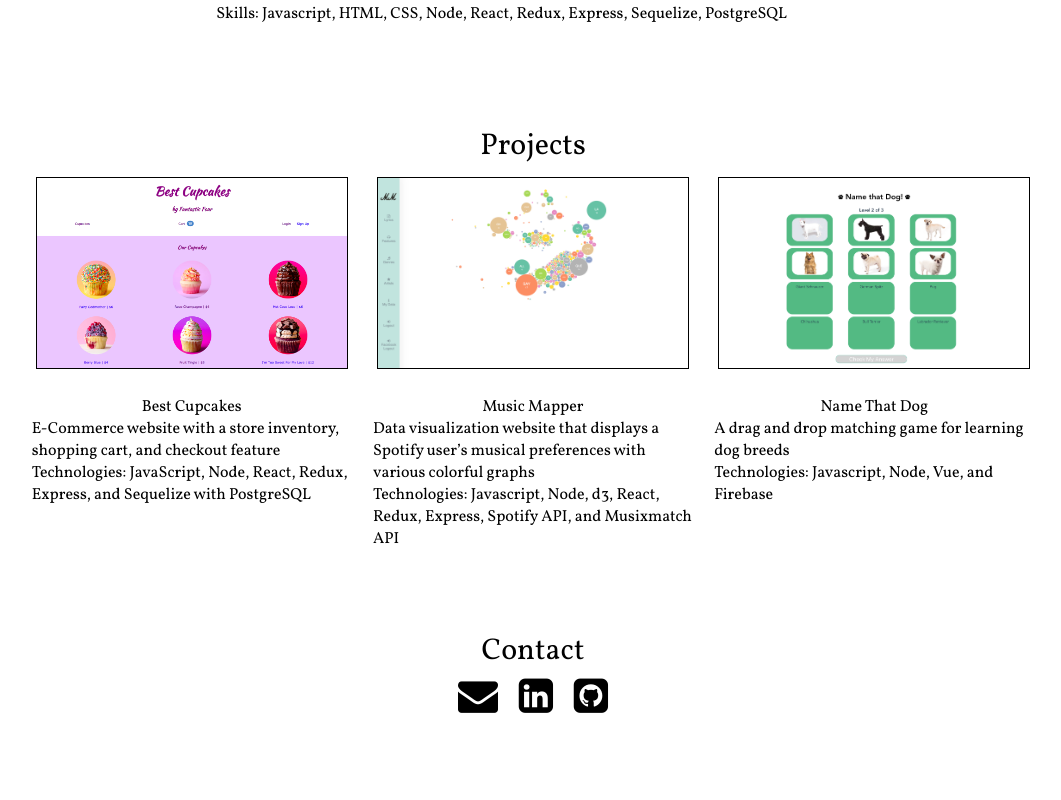
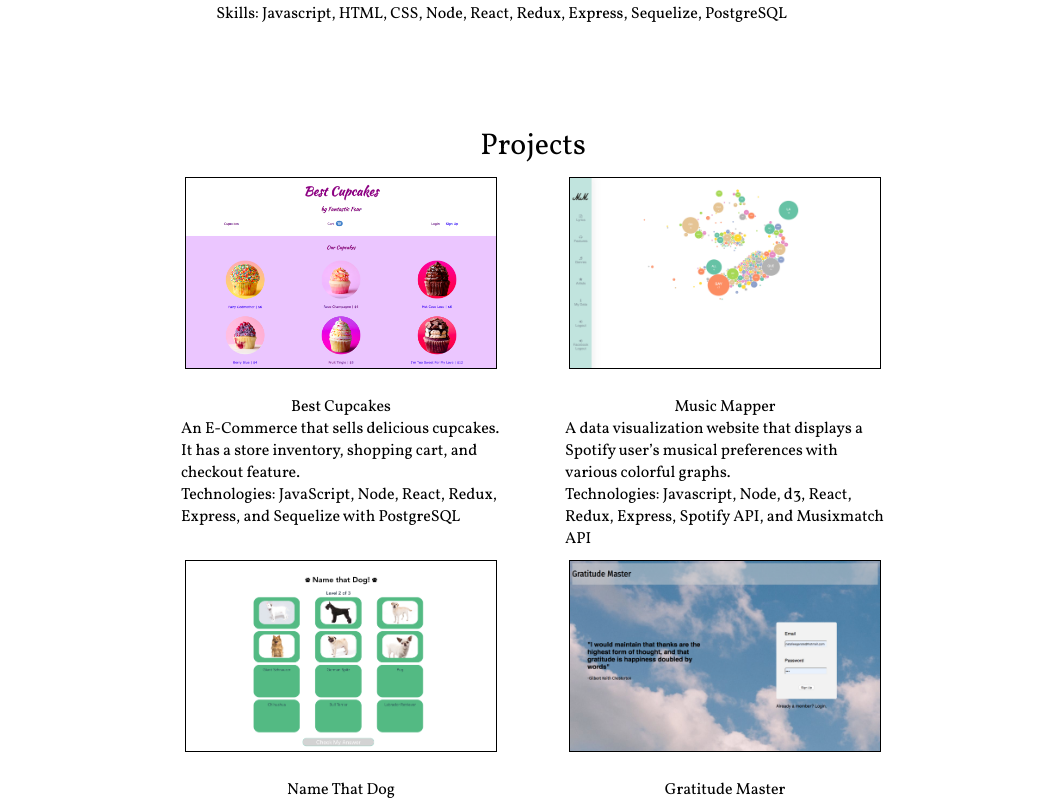
Before and after one commit to nataliegarate/personal-website, a React (Create React App) app: page / in a window 1280 px wide. Shown: the part 540-1340 px from the top of the page, without its empty margins (107-1168 px from the left). Before the commit the page ends 1298 px from the top, so only its background shows below. Built offline with nearby package versions, Linux system fonts and the light colour scheme.

Commit message:
added gratitude master to projects section

```diff
--- a/src/App.css
+++ b/src/App.css
@@ -10,12 +10,15 @@ body{
   padding-left: 100px;
   padding-right: 100px;
   flex-wrap: wrap;
+
 }
 
 .nav-header{
   display: flex;
   flex-direction: row;
   justify-content: center;
+  ;
+
 }
 
 #nav-header-text{
@@ -71,7 +74,7 @@ body{
   display: flex;
   flex-direction: row;
   justify-content: space-around;
-  width: 80%;
+  width: 60%;
   flex-wrap: wrap;
   align-items: flex-start;
 }
@@ -82,14 +85,14 @@ body{
   flex-direction: column;
   justify-content: center;
   align-items: center;
-  flex-basis: 33%;
+  flex-basis: 50%;
   margin-top: 10px;
 }
 
 .projects-page{
   display: flex;
   flex-direction: column;
-  justify-content: space-around;
+  justify-content: center;
   align-items: center;
 }
 
--- a/src/Projects.js
+++ b/src/Projects.js
@@ -1,9 +1,10 @@
 import React from 'react'
 
 function Projects() {
-  let projects = [ {name: 'Best Cupcakes', description:'E-Commerce website with a store inventory, shopping cart, and checkout feature', technologies: 'JavaScript, Node, React, Redux, Express, and Sequelize with PostgreSQL', imageUrl:"./BestCupcakes.png", imageAlt: 'photo of cupcake website', link: 'http://cupcake-shop-app.herokuapp.com/'},
-  {name: 'Music Mapper', description: 'Data visualization website that displays a Spotify user’s musical preferences with various colorful graphs', technologies: 'Javascript, Node, d3, React, Redux, Express, Spotify API, and Musixmatch API', imageUrl: './MusicMapper.png', imageAlt: 'Photo of music website', link: 'https://spotify-music-mapper.herokuapp.com'},
-  {name: 'Name That Dog', description: 'A drag and drop matching game for learning dog breeds', technologies: 'Javascript, Node, Vue, and Firebase', imageUrl: './NameThatDog.png', imageAlt: 'Photo of dog website', link: 'http://dogapp.nataliegarate.com/#/' }
+  let projects = [ {name: 'Best Cupcakes', description:'An E-Commerce that sells delicious cupcakes. It has a store inventory, shopping cart, and checkout feature.', technologies: 'JavaScript, Node, React, Redux, Express, and Sequelize with PostgreSQL', imageUrl:"./BestCupcakes.png", imageAlt: 'photo of cupcake website', link: 'http://cupcake-shop-app.herokuapp.com/'},
+  {name: 'Music Mapper', description: 'A data visualization website that displays a Spotify user’s musical preferences with various colorful graphs.', technologies: 'Javascript, Node, d3, React, Redux, Express, Spotify API, and Musixmatch API', imageUrl: './MusicMapper.png', imageAlt: 'Photo of music website', link: 'https://spotify-music-mapper.herokuapp.com'},
+  {name: 'Name That Dog', description: 'A drag and drop matching game for learning dog breeds. I had fun building this during a 4 day stackathon.', technologies: 'Javascript, Node, Vue, and Firebase', imageUrl: './NameThatDog.png', imageAlt: 'Photo of dog website', link: 'http://dogapp.nataliegarate.com/#/'},
+  {name: 'Gratitude Master', description: 'A website that encourages users to track what makes them happy by providing an online journal space.', technologies: 'JavaScript, Node, React, Redux, Express, and Sequelize with PostgreSQL', imageUrl:"./GratitudeMaster.png", imageAlt: 'Photo of Gratitude Master website', link: 'https://github.com/nataliegarate/gratitude-tracker'}
  ]
   return (
     <div className='projects-page'>
```
Also changed, not shown: public/GratitudeMaster.png (added).
